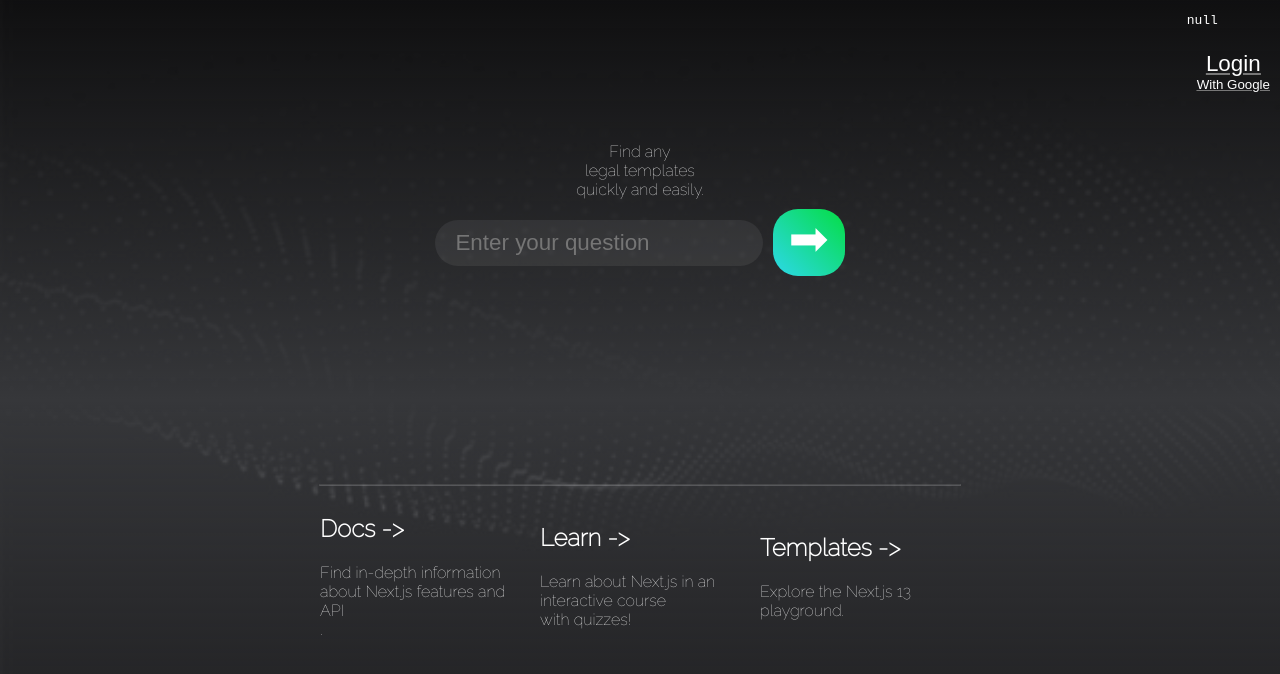
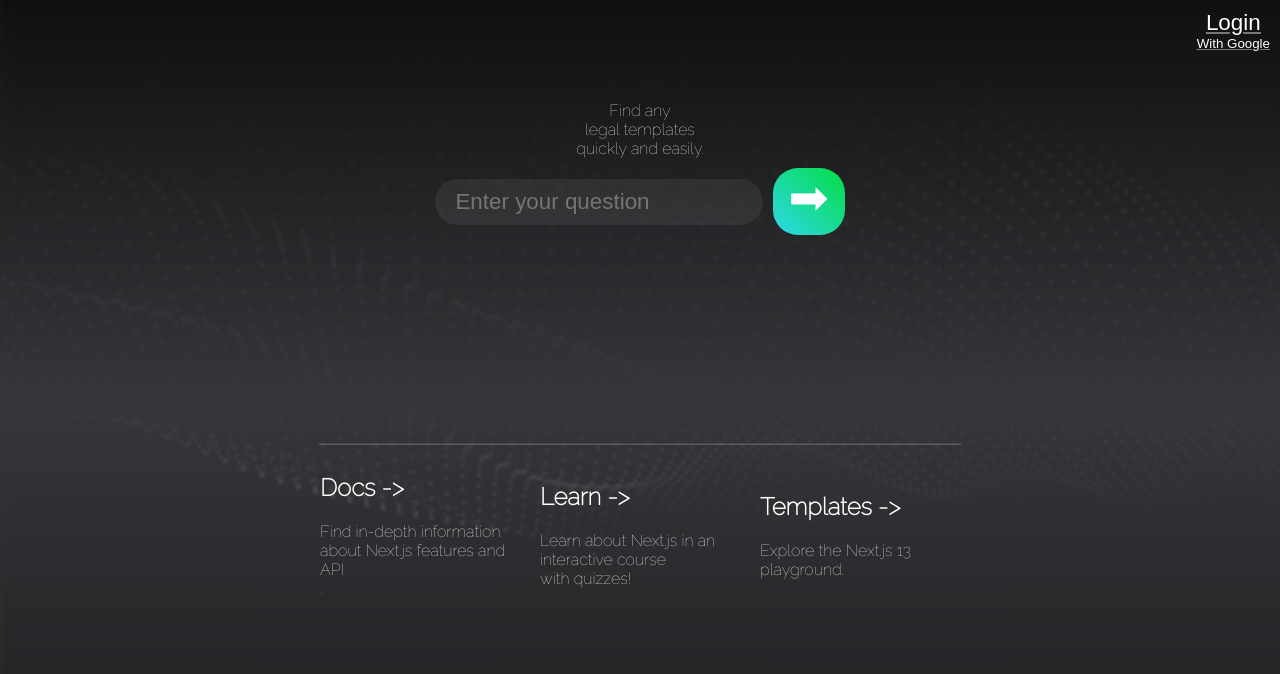
Before and after one commit to webduno/google-session-and-ai-starter, a Next.js app: page / in a window 1280 px wide. Shown: the top 674 px of the page. Built offline with nearby package versions, Linux system fonts and the light colour scheme; no server answers.

Commit message:
google profile image 4

```diff
--- a/src/app/components/HomeContent.tsx
+++ b/src/app/components/HomeContent.tsx
@@ -33,7 +33,7 @@ export default function HomeContent({searchQuery, setSearchQuery, handleLogin, h
     style={{background: "linear-gradient(180deg, #00000077, #36373A, #00000000)"}}
     >
       <div className={"flex-align-self-end"} >
-        <pre>{JSON.stringify(session, null, 2)}</pre>
+        {/* <pre>{JSON.stringify(session, null, 2)}</pre> */}
         <GoogleLoginButton handleLogin={handleLogin} session={session} handleLogout={handleLogout} />
       </div>
 
```
